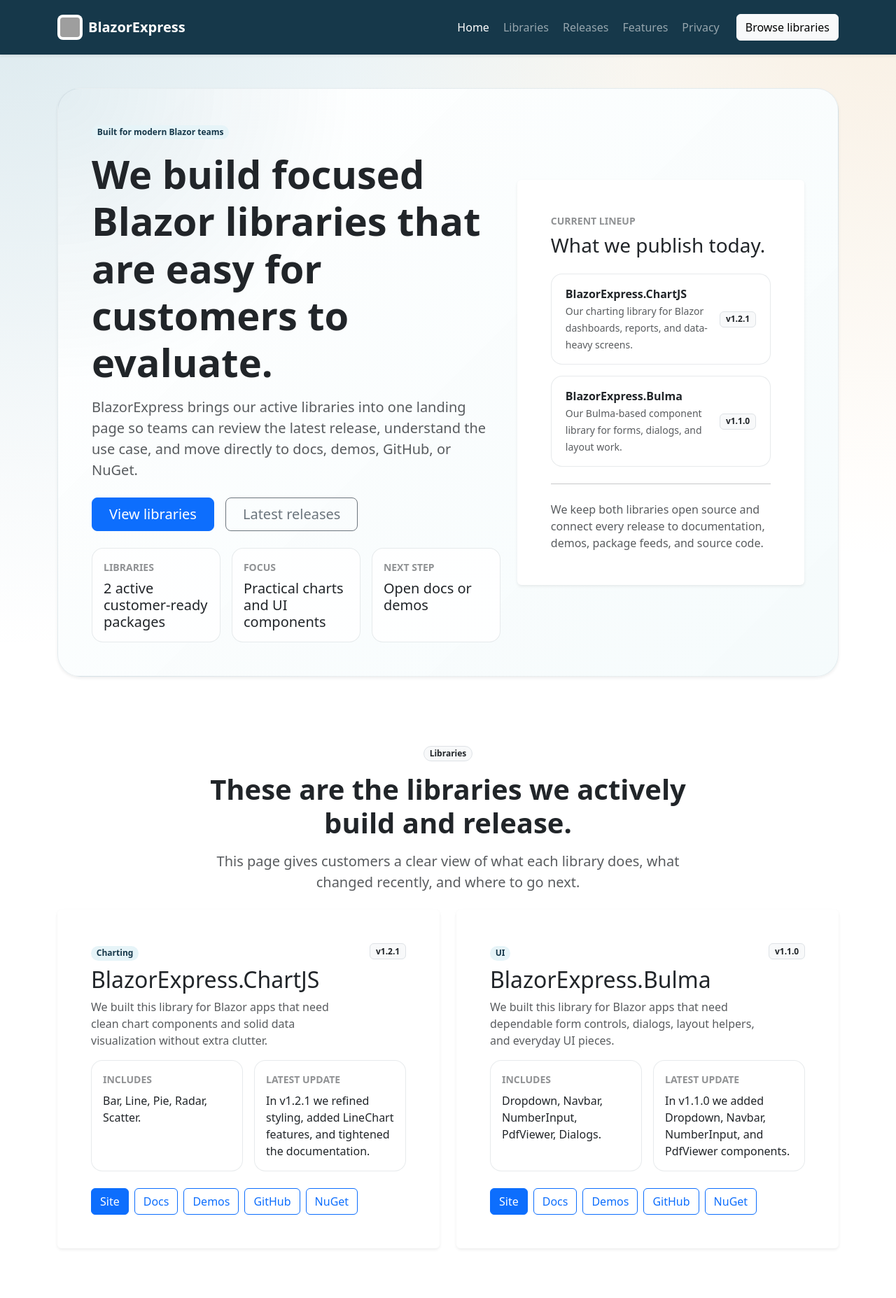
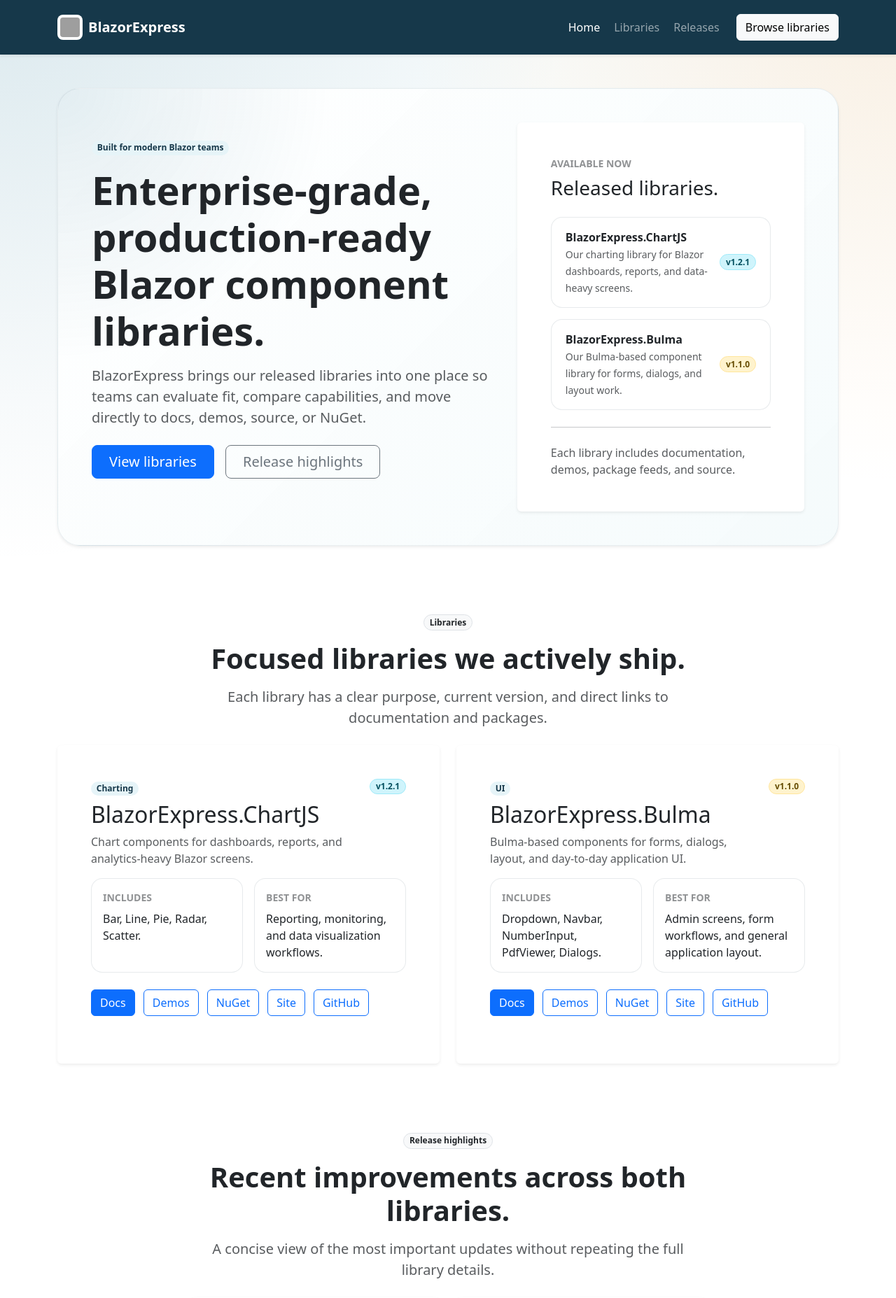
Before and after one commit to BlazorExpress/BlazorExpress, an ASP.NET Core app: page / in a window 1280 px wide. Shown: the top 1855 px of the page at 70% size. Run offline with ASP.NET Core 8, Linux system fonts and the light colour scheme; grey boxes are pictures that could not be loaded.

Commit message:
Revise landing page content and layout for improved clarity and user engagement; remove Privacy page and update styles for library action buttons.

```diff
--- a/BlazorExpress.UI/Pages/Index.cshtml
+++ b/BlazorExpress.UI/Pages/Index.cshtml
@@ -13,56 +13,36 @@
         <div class="row g-4 align-items-center">
             <div class="col-lg-7">
                 <span class="badge rounded-pill hero-badge mb-3">Built for modern Blazor teams</span>
-                <h1 class="display-4 fw-semibold mb-3">We build focused Blazor libraries that are easy for customers to evaluate.</h1>
-                <p class="lead text-body-secondary mb-4">BlazorExpress brings our active libraries into one landing page so teams can review the latest release, understand the use case, and move directly to docs, demos, GitHub, or NuGet.</p>
+                <h1 class="display-4 fw-semibold mb-3">Enterprise-grade, production-ready Blazor component libraries.</h1>
+                <p class="lead text-body-secondary mb-4">BlazorExpress brings our released libraries into one place so teams can evaluate fit, compare capabilities, and move directly to docs, demos, source, or NuGet.</p>
                 <div class="d-flex flex-column flex-sm-row gap-3 mb-4">
                     <a class="btn btn-primary btn-lg px-4" href="#libraries">View libraries</a>
-                    <a class="btn btn-outline-secondary btn-lg px-4" href="#releases">Latest releases</a>
-                </div>
-                <div class="row row-cols-1 row-cols-sm-3 g-3">
-                    <div class="col">
-                        <div class="mini-panel rounded-4 p-3 h-100">
-                            <p class="small text-uppercase fw-semibold text-body-tertiary mb-2">Libraries</p>
-                            <p class="h5 mb-0">2 active customer-ready packages</p>
-                        </div>
-                    </div>
-                    <div class="col">
-                        <div class="mini-panel rounded-4 p-3 h-100">
-                            <p class="small text-uppercase fw-semibold text-body-tertiary mb-2">Focus</p>
-                            <p class="h5 mb-0">Practical charts and UI components</p>
-                        </div>
-                    </div>
-                    <div class="col">
-                        <div class="mini-panel rounded-4 p-3 h-100">
-                            <p class="small text-uppercase fw-semibold text-body-tertiary mb-2">Next step</p>
-                            <p class="h5 mb-0">Open docs or demos</p>
-                        </div>
-                    </div>
+                    <a class="btn btn-outline-secondary btn-lg px-4" href="#releases">Release highlights</a>
                 </div>
             </div>
             <div class="col-lg-5">
                 <div class="card border-0 shadow-sm h-100">
                     <div class="card-body p-4 p-lg-5">
-                        <p class="small text-uppercase fw-semibold text-body-tertiary mb-2">Current lineup</p>
-                        <h2 class="h3 mb-4">What we publish today.</h2>
+                        <p class="small text-uppercase fw-semibold text-body-tertiary mb-2">Available now</p>
+                        <h2 class="h3 mb-4">Released libraries.</h2>
                         <div class="d-grid gap-3">
                             <a class="simple-link-card text-decoration-none" href="https://chartjs.blazorexpress.com/" target="_blank" rel="noreferrer">
                                 <span>
                                     <span class="d-block fw-semibold text-dark">BlazorExpress.ChartJS</span>
                                     <span class="small text-body-secondary">Our charting library for Blazor dashboards, reports, and data-heavy screens.</span>
                                 </span>
-                                <span class="badge text-bg-light border text-dark">@chartJsVersion</span>
+                                <span class="badge rounded-pill bg-info-subtle text-info-emphasis border border-info-subtle">@chartJsVersion</span>
                             </a>
                             <a class="simple-link-card text-decoration-none" href="https://bulma.blazorexpress.com/" target="_blank" rel="noreferrer">
                                 <span>
                                     <span class="d-block fw-semibold text-dark">BlazorExpress.Bulma</span>
                                     <span class="small text-body-secondary">Our Bulma-based component library for forms, dialogs, and layout work.</span>
                                 </span>
-                                <span class="badge text-bg-light border text-dark">@bulmaVersion</span>
+                                <span class="badge rounded-pill bg-warning-subtle text-warning-emphasis border border-warning-subtle">@bulmaVersion</span>
                             </a>
                         </div>
                         <hr class="my-4" />
-                        <p class="text-body-secondary mb-0">We keep both libraries open source and connect every release to documentation, demos, package feeds, and source code.</p>
+                        <p class="text-body-secondary mb-0">Each library includes documentation, demos, package feeds, and source.</p>
                     </div>
                 </div>
             </div>
@@ -74,8 +54,8 @@
     <div class="row justify-content-center text-center mb-4">
         <div class="col-xl-8 fade-up fade-delay-1">
             <span class="badge rounded-pill text-bg-light border text-dark mb-3">Libraries</span>
-            <h2 class="display-6 fw-semibold mb-3">These are the libraries we actively build and release.</h2>
-            <p class="lead text-body-secondary mb-0">This page gives customers a clear view of what each library does, what changed recently, and where to go next.</p>
+            <h2 class="display-6 fw-semibold mb-3">Focused libraries we actively ship.</h2>
+            <p class="lead text-body-secondary mb-0">Each library has a clear purpose, current version, and direct links to documentation and packages.</p>
         </div>
     </div>
     <div class="row row-cols-1 row-cols-xl-2 g-4">
@@ -86,9 +66,9 @@
                         <div>
                             <span class="badge rounded-pill section-badge mb-2">Charting</span>
                             <h3 class="h2 mb-2">BlazorExpress.ChartJS</h3>
-                            <p class="text-body-secondary mb-0">We built this library for Blazor apps that need clean chart components and solid data visualization without extra clutter.</p>
+                            <p class="text-body-secondary mb-0">Chart components for dashboards, reports, and analytics-heavy Blazor screens.</p>
                         </div>
-                        <span class="badge text-bg-light border text-dark">@chartJsVersion</span>
+                        <span class="badge rounded-pill bg-info-subtle text-info-emphasis border border-info-subtle">@chartJsVersion</span>
                     </div>
                     <div class="simple-detail-grid mb-4">
                         <div class="simple-detail rounded-4 p-3">
@@ -96,16 +76,16 @@
                             <p class="mb-0">Bar, Line, Pie, Radar, Scatter.</p>
                         </div>
                         <div class="simple-detail rounded-4 p-3">
-                            <p class="small text-uppercase fw-semibold text-body-tertiary mb-2">Latest update</p>
-                            <p class="mb-0">In @chartJsVersion we refined styling, added LineChart features, and tightened the documentation.</p>
+                            <p class="small text-uppercase fw-semibold text-body-tertiary mb-2">Best for</p>
+                            <p class="mb-0">Reporting, monitoring, and data visualization workflows.</p>
                         </div>
                     </div>
-                    <div class="d-flex flex-wrap gap-2">
-                        <a class="btn btn-primary" href="https://chartjs.blazorexpress.com/" target="_blank" rel="noreferrer">Site</a>
-                        <a class="btn btn-outline-primary" href="https://chartjs.blazorexpress.com/docs/getting-started/introduction" target="_blank" rel="noreferrer">Docs</a>
+                    <div class="library-actions mb-3" role="group" aria-label="ChartJS links">
+                        <a class="btn btn-primary" href="https://chartjs.blazorexpress.com/docs/getting-started/introduction" target="_blank" rel="noreferrer">Docs</a>
                         <a class="btn btn-outline-primary" href="https://chartjs.blazorexpress.com/demos/bar-chart" target="_blank" rel="noreferrer">Demos</a>
+                        <a class="btn btn-outline-primary" href="https://www.nuget.org/packages/BlazorExpress.ChartJS" target="_blank" rel="noreferrer">NuGet</a>
+                        <a class="btn btn-outline-primary" href="https://chartjs.blazorexpress.com/" target="_blank" rel="noreferrer">Site</a>
                         <a class="btn btn-outline-primary" href="https://github.com/BlazorExpress/BlazorExpress.ChartJS" target="_blank" rel="noreferrer">GitHub</a>
-                        <a class="btn btn-outline-primary" href="https://www.nuget.org/packages/BlazorExpress.ChartJS" target="_blank" rel="noreferrer">NuGet</a>
                     </div>
                 </div>
             </article>
@@ -117,9 +97,9 @@
                         <div>
                             <span class="badge rounded-pill section-badge mb-2">UI</span>
                             <h3 class="h2 mb-2">BlazorExpress.Bulma</h3>
-                            <p class="text-body-secondary mb-0">We built this library for Blazor apps that need dependable form controls, dialogs, layout helpers, and everyday UI pieces.</p>
+                            <p class="text-body-secondary mb-0">Bulma-based components for forms, dialogs, layout, and day-to-day application UI.</p>
                         </div>
-                        <span class="badge text-bg-light border text-dark">@bulmaVersion</span>
+                        <span class="badge rounded-pill bg-warning-subtle text-warning-emphasis border border-warning-subtle">@bulmaVersion</span>
                     </div>
                     <div class="simple-detail-grid mb-4">
                         <div class="simple-detail rounded-4 p-3">
@@ -127,16 +107,16 @@
                             <p class="mb-0">Dropdown, Navbar, NumberInput, PdfViewer, Dialogs.</p>
                         </div>
                         <div class="simple-detail rounded-4 p-3">
-                            <p class="small text-uppercase fw-semibold text-body-tertiary mb-2">Latest update</p>
-                            <p class="mb-0">In @bulmaVersion we added Dropdown, Navbar, NumberInput, and PdfViewer components.</p>
+                            <p class="small text-uppercase fw-semibold text-body-tertiary mb-2">Best for</p>
+                            <p class="mb-0">Admin screens, form workflows, and general application layout.</p>
                         </div>
                     </div>
-                    <div class="d-flex flex-wrap gap-2">
-                        <a class="btn btn-primary" href="https://bulma.blazorexpress.com/" target="_blank" rel="noreferrer">Site</a>
-                        <a class="btn btn-outline-primary" href="https://bulma.blazorexpress.com/docs/getting-started/introduction" target="_blank" rel="noreferrer">Docs</a>
+                    <div class="library-actions mb-3" role="group" aria-label="Bulma links">
+                        <a class="btn btn-primary" href="https://bulma.blazorexpress.com/docs/getting-started/introduction" target="_blank" rel="noreferrer">Docs</a>
                         <a class="btn btn-outline-primary" href="https://bulma.blazorexpress.com/demos/skeletons" target="_blank" rel="noreferrer">Demos</a>
+                        <a class="btn btn-outline-primary" href="https://www.nuget.org/packages/BlazorExpress.Bulma/" target="_blank" rel="noreferrer">NuGet</a>
+                        <a class="btn btn-outline-primary" href="https://bulma.blazorexpress.com/" target="_blank" rel="noreferrer">Site</a>
                         <a class="btn btn-outline-primary" href="https://github.com/BlazorExpress/BlazorExpress.Bulma" target="_blank" rel="noreferrer">GitHub</a>
-                        <a class="btn btn-outline-primary" href="https://www.nuget.org/packages/BlazorExpress.Bulma/" target="_blank" rel="noreferrer">NuGet</a>
                     </div>
                 </div>
             </article>
@@ -145,52 +125,31 @@
 </section>
 
 <section id="releases" class="py-4 py-lg-5">
-    <div class="row g-4 align-items-stretch">
+    <div class="row justify-content-center text-center mb-4">
+        <div class="col-xl-8 fade-up fade-delay-1">
+            <span class="badge rounded-pill text-bg-light border text-dark mb-3">Release highlights</span>
+            <h2 class="display-6 fw-semibold mb-3">Recent improvements across both libraries.</h2>
+            <p class="lead text-body-secondary mb-0">A concise view of the most important updates without repeating the full library details.</p>
+        </div>
+    </div>
+    <div class="row g-4 align-items-stretch justify-content-center">
         <div class="col-lg-4 d-flex">
             <div class="card border-0 shadow-sm w-100 fade-up fade-delay-1">
                 <div class="card-body p-4">
-                    <p class="small text-uppercase fw-semibold text-body-tertiary mb-2">Release</p>
-                    <h3 class="h4 mb-3">ChartJS @chartJsVersion</h3>
-                    <p class="text-body-secondary mb-0">We focused this release on cleaner styling, more LineChart options, and clearer docs.</p>
+                    <p class="small text-uppercase fw-semibold text-body-tertiary mb-2">ChartJS</p>
+                    <h3 class="h4 mb-3">Cleaner charts and stronger LineChart support.</h3>
+                    <p class="text-body-secondary mb-0">Recent work focused on styling consistency, added LineChart options, and clearer documentation.</p>
                 </div>
             </div>
         </div>
         <div class="col-lg-4 d-flex">
             <div class="card border-0 shadow-sm w-100 fade-up fade-delay-2">
                 <div class="card-body p-4">
-                    <p class="small text-uppercase fw-semibold text-body-tertiary mb-2">Release</p>
-                    <h3 class="h4 mb-3">Bulma @bulmaVersion</h3>
-                    <p class="text-body-secondary mb-0">We expanded the library with new navigation, input, and viewer components for day-to-day UI work.</p>
-                </div>
-            </div>
-        </div>
-        <div class="col-lg-4 d-flex">
-            <div class="card border-0 release-summary w-100 fade-up fade-delay-3">
-                <div class="card-body p-4">
-                    <p class="small text-uppercase fw-semibold mb-2">Today</p>
-                    <h3 class="h4 mb-3">Two focused libraries. One clear starting point.</h3>
-                    <p class="mb-0">This page reflects how we want customers to experience BlazorExpress: direct, useful, and easy to scan.</p>
+                    <p class="small text-uppercase fw-semibold text-body-tertiary mb-2">Bulma</p>
+                    <h3 class="h4 mb-3">New navigation, input, and viewer components.</h3>
+                    <p class="text-body-secondary mb-0">Recent work expanded the library with Dropdown, Navbar, NumberInput, and PdfViewer components.</p>
                 </div>
             </div>
         </div>
     </div>
 </section>
-
-<section id="features" class="pt-4 pb-5">
-    <div class="simple-callout rounded-5 p-4 p-lg-5 fade-up fade-delay-2">
-        <div class="row g-4 align-items-center">
-            <div class="col-lg-8">
-                <span class="badge rounded-pill text-bg-light border text-dark mb-3">Why this layout</span>
-                <h2 class="display-6 fw-semibold mb-3">We want customers to understand the libraries in one quick pass.</h2>
-                <p class="text-body-secondary mb-0">The goal is simple: help teams find the right library, confirm the release, and move into the docs or demo without friction.</p>
-            </div>
-            <div class="col-lg-4">
-                <div class="d-grid gap-2">
-                    <a class="btn btn-primary btn-lg" href="https://chartjs.blazorexpress.com/" target="_blank" rel="noreferrer">Open ChartJS</a>
-                    <a class="btn btn-outline-primary btn-lg" href="https://bulma.blazorexpress.com/" target="_blank" rel="noreferrer">Open Bulma</a>
-                    <a class="btn btn-outline-secondary btn-lg" href="#top">Back to top</a>
-                </div>
-            </div>
-        </div>
-    </div>
-</section>
--- a/BlazorExpress.UI/Pages/Shared/_Layout.cshtml
+++ b/BlazorExpress.UI/Pages/Shared/_Layout.cshtml
@@ -56,12 +56,6 @@
                         <li class="nav-item">
                             <a class="nav-link" asp-area="" asp-page="/Index" asp-fragment="releases">Releases</a>
                         </li>
-                        <li class="nav-item">
-                            <a class="nav-link" asp-area="" asp-page="/Index" asp-fragment="features">Features</a>
-                        </li>
-                        <li class="nav-item">
-                            <a class="nav-link@(ViewContext.RouteData.Values["page"]?.ToString() == "/Privacy" ? " active" : string.Empty)" asp-area="" asp-page="/Privacy">Privacy</a>
-                        </li>
                     </ul>
                     <a class="btn btn-light ms-lg-3" asp-area="" asp-page="/Index" asp-fragment="libraries">Browse libraries</a>
                 </div>
@@ -77,7 +71,7 @@
     <footer id="footer-links" class="border-top bg-white py-5">
         <div class="container">
             <div class="row g-4 g-lg-5">
-                <div class="col-lg-4">
+                <div class="col-lg-5">
                     <div class="d-flex align-items-center gap-3 mb-3">
                         <img src="https://chartjs.blazorexpress.com/_content/BlazorExpress.ChartJS.Demo.RCL/icons/logo.png" alt="BlazorExpress logo" width="44" height="44" class="rounded-3 bg-light p-1 border" />
                         <div>
@@ -89,12 +83,11 @@
                     <p class="small text-body-secondary mb-0">Currently highlighting BlazorExpress.ChartJS @chartJsVersion and BlazorExpress.Bulma @bulmaVersion.</p>
                 </div>
                 <div class="col-6 col-lg-2">
-                    <h2 class="h6 text-uppercase text-body-secondary mb-3">Links</h2>
+                    <h2 class="h6 text-uppercase text-body-secondary mb-3">Navigate</h2>
                     <ul class="list-unstyled d-grid gap-2 mb-0">
                         <li><a class="link-secondary text-decoration-none" asp-area="" asp-page="/Index">Home</a></li>
                         <li><a class="link-secondary text-decoration-none" asp-area="" asp-page="/Index" asp-fragment="libraries">Libraries</a></li>
                         <li><a class="link-secondary text-decoration-none" asp-area="" asp-page="/Index" asp-fragment="releases">Releases</a></li>
-                        <li><a class="link-secondary text-decoration-none" asp-area="" asp-page="/Privacy">Privacy</a></li>
                     </ul>
                 </div>
                 <div class="col-6 col-lg-2">
@@ -106,22 +99,13 @@
                         <li><a class="link-secondary text-decoration-none" href="https://www.nuget.org/packages/BlazorExpress.Bulma/" target="_blank" rel="noreferrer">Bulma NuGet</a></li>
                     </ul>
                 </div>
-                <div class="col-6 col-lg-2">
-                    <h2 class="h6 text-uppercase text-body-secondary mb-3">Guides</h2>
+                <div class="col-lg-3">
+                    <h2 class="h6 text-uppercase text-body-secondary mb-3">Resources</h2>
                     <ul class="list-unstyled d-grid gap-2 mb-0">
                         <li><a class="link-secondary text-decoration-none" href="https://chartjs.blazorexpress.com/docs/getting-started/introduction" target="_blank" rel="noreferrer">ChartJS docs</a></li>
                         <li><a class="link-secondary text-decoration-none" href="https://bulma.blazorexpress.com/docs/getting-started/introduction" target="_blank" rel="noreferrer">Bulma docs</a></li>
-                        <li><a class="link-secondary text-decoration-none" href="https://chartjs.blazorexpress.com/demos/bar-chart" target="_blank" rel="noreferrer">ChartJS demos</a></li>
-                        <li><a class="link-secondary text-decoration-none" href="https://bulma.blazorexpress.com/demos/skeletons" target="_blank" rel="noreferrer">Bulma demos</a></li>
-                    </ul>
-                </div>
-                <div class="col-6 col-lg-2">
-                    <h2 class="h6 text-uppercase text-body-secondary mb-3">Community</h2>
-                    <ul class="list-unstyled d-grid gap-2 mb-0">
                         <li><a class="link-secondary text-decoration-none" href="https://github.com/BlazorExpress/BlazorExpress.ChartJS" target="_blank" rel="noreferrer">ChartJS GitHub</a></li>
                         <li><a class="link-secondary text-decoration-none" href="https://github.com/BlazorExpress/BlazorExpress.Bulma" target="_blank" rel="noreferrer">Bulma GitHub</a></li>
-                        <li><a class="link-secondary text-decoration-none" href="https://github.com/BlazorExpress/BlazorExpress.ChartJS/discussions" target="_blank" rel="noreferrer">ChartJS discussions</a></li>
-                        <li><a class="link-secondary text-decoration-none" href="https://github.com/BlazorExpress/BlazorExpress.Bulma/discussions" target="_blank" rel="noreferrer">Bulma discussions</a></li>
                     </ul>
                 </div>
             </div>
--- a/BlazorExpress.UI/wwwroot/css/site.css
+++ b/BlazorExpress.UI/wwwroot/css/site.css
@@ -67,6 +67,27 @@ body {
     display: grid;
     grid-template-columns: repeat(2, minmax(0, 1fr));
     gap: 1rem;
+}
+
+.library-actions {
+    display: flex;
+    flex-wrap: nowrap;
+    gap: 0.75rem;
+    overflow-x: auto;
+    padding-bottom: 0.25rem;
+}
+
+.library-actions .btn {
+    white-space: nowrap;
+}
+
+.library-actions::-webkit-scrollbar {
+    height: 0.4rem;
+}
+
+.library-actions::-webkit-scrollbar-thumb {
+    background-color: rgba(30, 111, 143, 0.25);
+    border-radius: 999px;
 }
 
 .release-summary {
```
Also changed, not shown: BlazorExpress.UI/Pages/Privacy.cshtml (deleted, +0 -25 lines), BlazorExpress.UI/Pages/Privacy.cshtml.cs (deleted, +0 -13 lines).
